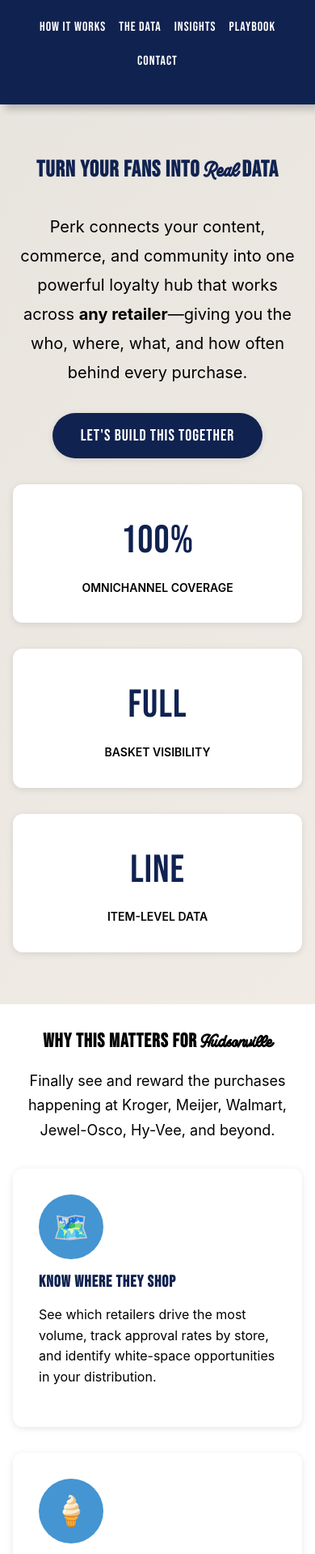
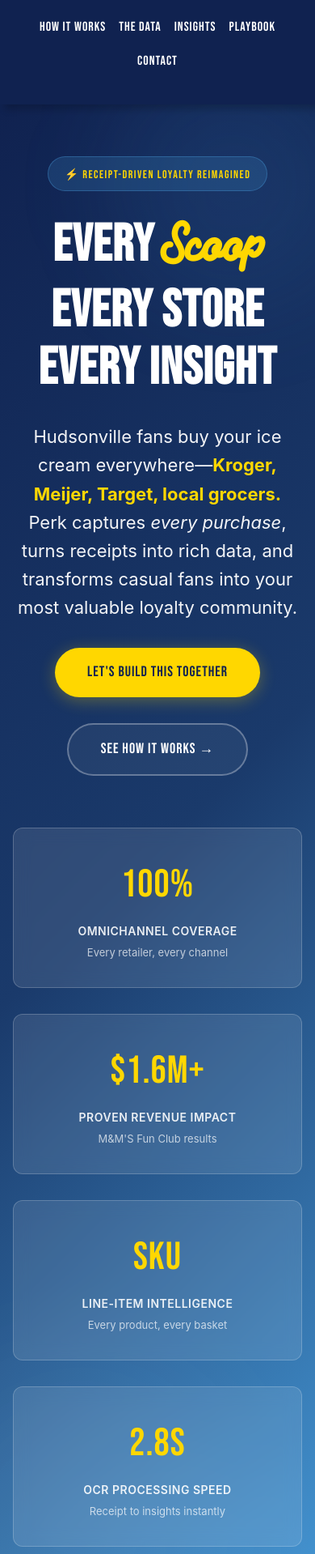
Before and after one commit to tgauss/hudsonville-perk-microsite, a plain HTML site: page index.html in a window 390 px wide. Shown: the part 70-1989 px from the top of the page at 81% size. Drawn offline with Linux system fonts and the light colour scheme.

Commit message:
Redesign hero section and add light blue accent section
Hero Section Updates:
- Complete redesign with gradient background (navy to light blue)
- New headline: 'EVERY Scoop EVERY STORE EVERY INSIGHT'
- Enhanced messaging highlighting Kroger, Meijer, Target, etc.
- Added decorative blur elements for visual depth
- Gold accent badge and CTA button
- 4 enhanced stat cards with 3-line details
- Dual CTA buttons (primary + secondary)
- Mobile responsive

Light Blue Accent Section:
- Converted 'Get the Scoop' customer profile section
- Background: #4495d2 (light blue)
- Navy headers (#102250) with white body text
- Creates visual break mid-page

M&M's Case Study Repositioned:
- Moved from after 'How It Works' to before final CTA
- Better story flow: show capability → prove results → close
- Maintains all 10 result cards and formatting

```diff
--- a/index.html
+++ b/index.html
@@ -846,28 +846,58 @@
   </header>
 
   <!-- Hero -->
-  <section class="hero">
-    <div class="container">
-      <h1>
-        TURN YOUR FANS INTO <span class="script-accent">Real</span> DATA
-      </h1>
-      <p class="lead">
-        Perk connects your content, commerce, and community into one powerful loyalty hub that works across <strong>any retailer</strong>—giving you the who, where, what, and how often behind every purchase.
-      </p>
-      <a href="#contact" class="btn">Let's Build This Together</a>
-
-      <div class="hero-stats">
-        <div class="stat-card">
-          <div class="stat-number">100%</div>
-          <div class="stat-label">Omnichannel Coverage</div>
-        </div>
-        <div class="stat-card">
-          <div class="stat-number">Full</div>
-          <div class="stat-label">Basket Visibility</div>
-        </div>
-        <div class="stat-card">
-          <div class="stat-number">Line</div>
-          <div class="stat-label">Item-Level Data</div>
+  <section class="hero" style="background: linear-gradient(135deg, #102250 0%, #1a3a6b 50%, #4495d2 100%); position: relative; overflow: hidden;">
+    <!-- Decorative Background Elements -->
+    <div style="position: absolute; top: -50px; right: -50px; width: 300px; height: 300px; border-radius: 50%; background: rgba(68, 149, 210, 0.1); filter: blur(60px);"></div>
+    <div style="position: absolute; bottom: -100px; left: -100px; width: 400px; height: 400px; border-radius: 50%; background: rgba(255, 255, 255, 0.05); filter: blur(80px);"></div>
+
+    <div class="container" style="position: relative; z-index: 1;">
+      <div style="text-align: center; max-width: 900px; margin: 0 auto;">
+        <div style="display: inline-block; padding: 8px 20px; background: rgba(68, 149, 210, 0.2); border-radius: 100px; border: 1px solid rgba(68, 149, 210, 0.4); margin-bottom: var(--space-medium);">
+          <span style="font-family: var(--font-heading); font-size: 14px; letter-spacing: 1.5px; color: #FFD700;">⚡ RECEIPT-DRIVEN LOYALTY REIMAGINED</span>
+        </div>
+
+        <h1 style="font-size: 64px; line-height: 1.1; margin-bottom: var(--space-medium); color: var(--color-white);">
+          EVERY <span class="script-accent" style="color: #FFD700; font-size: 72px;">Scoop</span><br>
+          EVERY STORE<br>
+          EVERY INSIGHT
+        </h1>
+
+        <p class="lead" style="font-size: 22px; line-height: 1.6; margin-bottom: var(--space-large); color: rgba(255,255,255,0.95); max-width: 700px; margin-left: auto; margin-right: auto;">
+          Hudsonville fans buy your ice cream everywhere—<strong style="color: #FFD700;">Kroger, Meijer, Target, local grocers.</strong>
+          Perk captures <em>every purchase</em>, turns receipts into rich data, and transforms casual fans into your most valuable loyalty community.
+        </p>
+
+        <div style="display: flex; gap: var(--space-medium); justify-content: center; flex-wrap: wrap; margin-bottom: var(--space-xl);">
+          <a href="#contact" class="btn" style="font-size: 18px; padding: 16px 40px; background: #FFD700; color: var(--color-primary); box-shadow: 0 4px 20px rgba(255, 215, 0, 0.3);">Let's Build This Together</a>
+          <a href="#how-it-works" style="font-size: 18px; padding: 16px 40px; border-radius: 100px; border: 2px solid rgba(255,255,255,0.3); color: var(--color-white); text-decoration: none; font-family: var(--font-heading); text-transform: uppercase; letter-spacing: 1px; transition: all 0.3s ease; display: inline-block; background: rgba(255,255,255,0.05);">See How It Works →</a>
+        </div>
+
+        <!-- Enhanced Stats Grid -->
+        <div style="display: grid; grid-template-columns: repeat(auto-fit, minmax(200px, 1fr)); gap: var(--space-medium); margin-top: var(--space-xl);">
+          <div style="background: rgba(255,255,255,0.1); padding: var(--space-large); border-radius: 12px; backdrop-filter: blur(10px); border: 1px solid rgba(255,255,255,0.2);">
+            <div style="font-family: var(--font-heading); font-size: 48px; color: #FFD700; margin-bottom: var(--space-xs); letter-spacing: 1px;">100%</div>
+            <div style="font-size: 14px; color: rgba(255,255,255,0.9); font-weight: 600; text-transform: uppercase; letter-spacing: 0.5px;">Omnichannel Coverage</div>
+            <div style="font-size: 13px; color: rgba(255,255,255,0.7); margin-top: 4px;">Every retailer, every channel</div>
+          </div>
+
+          <div style="background: rgba(255,255,255,0.1); padding: var(--space-large); border-radius: 12px; backdrop-filter: blur(10px); border: 1px solid rgba(255,255,255,0.2);">
+            <div style="font-family: var(--font-heading); font-size: 48px; color: #FFD700; margin-bottom: var(--space-xs); letter-spacing: 1px;">$1.6M+</div>
+            <div style="font-size: 14px; color: rgba(255,255,255,0.9); font-weight: 600; text-transform: uppercase; letter-spacing: 0.5px;">Proven Revenue Impact</div>
+            <div style="font-size: 13px; color: rgba(255,255,255,0.7); margin-top: 4px;">M&M'S Fun Club results</div>
+          </div>
+
+          <div style="background: rgba(255,255,255,0.1); padding: var(--space-large); border-radius: 12px; backdrop-filter: blur(10px); border: 1px solid rgba(255,255,255,0.2);">
+            <div style="font-family: var(--font-heading); font-size: 48px; color: #FFD700; margin-bottom: var(--space-xs); letter-spacing: 1px;">SKU</div>
+            <div style="font-size: 14px; color: rgba(255,255,255,0.9); font-weight: 600; text-transform: uppercase; letter-spacing: 0.5px;">Line-Item Intelligence</div>
+            <div style="font-size: 13px; color: rgba(255,255,255,0.7); margin-top: 4px;">Every product, every basket</div>
+          </div>
+
+          <div style="background: rgba(255,255,255,0.1); padding: var(--space-large); border-radius: 12px; backdrop-filter: blur(10px); border: 1px solid rgba(255,255,255,0.2);">
+            <div style="font-family: var(--font-heading); font-size: 48px; color: #FFD700; margin-bottom: var(--space-xs); letter-spacing: 1px;">2.8s</div>
+            <div style="font-size: 14px; color: rgba(255,255,255,0.9); font-weight: 600; text-transform: uppercase; letter-spacing: 0.5px;">OCR Processing Speed</div>
+            <div style="font-size: 13px; color: rgba(255,255,255,0.7); margin-top: 4px;">Receipt to insights instantly</div>
+          </div>
         </div>
       </div>
     </div>
@@ -929,121 +959,6 @@
           <h3>SYNC</h3>
           <p>Data flows to your CRM/ESP/CDP. Members earn points, unlock rewards, and see personalized challenges at their next login.</p>
         </div>
-      </div>
-    </div>
-  </section>
-
-  <!-- M&M'S Case Study -->
-  <section class="bg-primary" style="background: linear-gradient(135deg, var(--color-primary) 0%, #1a3a6b 100%); color: var(--color-white); padding: var(--space-xl) 0;">
-    <div class="container">
-      <div class="section-header text-center">
-        <h2 style="color: var(--color-white);">PROVEN RESULTS: M&M'S FUN CLUB</h2>
-        <p style="color: rgba(255,255,255,0.9); font-size: 18px; max-width: 800px; margin: 0 auto;">
-          Perk transformed M&M'S Fun Club into an always-on engagement engine—automating content, capturing SKU-level data, and linking every action to receipts and purchases. <strong>The more fans played, scanned, and redeemed, the more they bought M&M'S.</strong>
-        </p>
-      </div>
-
-      <div style="display: grid; grid-template-columns: repeat(auto-fit, minmax(320px, 1fr)); gap: var(--space-medium); margin-top: var(--space-large);">
-
-        <!-- Result Card 1 -->
-        <div style="background: rgba(255,255,255,0.1); padding: var(--space-large); border-radius: 12px; backdrop-filter: blur(10px); border: 1px solid rgba(255,255,255,0.2);">
-          <div style="font-size: 48px; margin-bottom: var(--space-small);">📈</div>
-          <h3 style="color: var(--color-secondary); font-size: 24px; margin-bottom: var(--space-small);">ENGAGEMENT = SALES</h3>
-          <p style="font-size: 15px; line-height: 1.6; margin: 0;">
-            Members who engage most spend up to <strong style="color: #FFD700;">8× more per receipt</strong> than low-engagement users
-          </p>
-        </div>
-
-        <!-- Result Card 2 -->
-        <div style="background: rgba(255,255,255,0.1); padding: var(--space-large); border-radius: 12px; backdrop-filter: blur(10px); border: 1px solid rgba(255,255,255,0.2);">
-          <div style="font-size: 48px; margin-bottom: var(--space-small);">🎮</div>
-          <h3 style="color: var(--color-secondary); font-size: 24px; margin-bottom: var(--space-small);">GAMIFICATION WORKS</h3>
-          <p style="font-size: 15px; line-height: 1.6; margin: 0;">
-            Campaigns featuring games or badges delivered <strong style="color: #FFD700;">2× higher receipt activity</strong> during their run
-          </p>
-        </div>
-
-        <!-- Result Card 3 -->
-        <div style="background: rgba(255,255,255,0.1); padding: var(--space-large); border-radius: 12px; backdrop-filter: blur(10px); border: 1px solid rgba(255,255,255,0.2);">
-          <div style="font-size: 48px; margin-bottom: var(--space-small);">📧</div>
-          <h3 style="color: var(--color-secondary); font-size: 24px; margin-bottom: var(--space-small);">MASSIVE CAMPAIGN LIFTS</h3>
-          <p style="font-size: 15px; line-height: 1.6; margin: 0;">
-            Re-engagement email drove <strong style="color: #FFD700;">+273% actions</strong> and <strong style="color: #FFD700;">+501% receipt uploads</strong> in just days
-          </p>
-        </div>
-
-        <!-- Result Card 4 -->
-        <div style="background: rgba(255,255,255,0.1); padding: var(--space-large); border-radius: 12px; backdrop-filter: blur(10px); border: 1px solid rgba(255,255,255,0.2);">
-          <div style="font-size: 48px; margin-bottom: var(--space-small);">🏆</div>
-          <h3 style="color: var(--color-secondary); font-size: 24px; margin-bottom: var(--space-small);">HABIT-BUILDING CONTENT</h3>
-          <p style="font-size: 15px; line-height: 1.6; margin: 0;">
-            Challenges keep users active <strong style="color: #FFD700;">3× longer</strong> and generate over <strong style="color: #FFD700;">2.5× more actions</strong> than passive members
-          </p>
-        </div>
-
-        <!-- Result Card 5 -->
-        <div style="background: rgba(255,255,255,0.1); padding: var(--space-large); border-radius: 12px; backdrop-filter: blur(10px); border: 1px solid rgba(255,255,255,0.2);">
-          <div style="font-size: 48px; margin-bottom: var(--space-small);">🎯</div>
-          <h3 style="color: var(--color-secondary); font-size: 24px; margin-bottom: var(--space-small);">INTERACTIVE FUN PAYS</h3>
-          <p style="font-size: 15px; line-height: 1.6; margin: 0;">
-            Gamers who played 5+ times logged <strong style="color: #FFD700;">~3.1 receipts per user</strong> (vs 1.6 baseline) and averaged <strong style="color: #FFD700;">$70–$100 Mars baskets</strong>
-          </p>
-        </div>
-
-        <!-- Result Card 6 -->
-        <div style="background: rgba(255,255,255,0.1); padding: var(--space-large); border-radius: 12px; backdrop-filter: blur(10px); border: 1px solid rgba(255,255,255,0.2);">
-          <div style="font-size: 48px; margin-bottom: var(--space-small);">⚡</div>
-          <h3 style="color: var(--color-secondary); font-size: 24px; margin-bottom: var(--space-small);">AUTOMATION DRIVES GROWTH</h3>
-          <p style="font-size: 15px; line-height: 1.6; margin: 0;">
-            Lifecycle emails, birthday bonuses, and Friday "spin-to-win" automations keep members <strong style="color: #FFD700;">engaging weekly—no manual lift</strong>
-          </p>
-        </div>
-
-        <!-- Result Card 7 -->
-        <div style="background: rgba(255,255,255,0.1); padding: var(--space-large); border-radius: 12px; backdrop-filter: blur(10px); border: 1px solid rgba(255,255,255,0.2);">
-          <div style="font-size: 48px; margin-bottom: var(--space-small);">🌐</div>
-          <h3 style="color: var(--color-secondary); font-size: 24px; margin-bottom: var(--space-small);">OMNI-CHANNEL LOYALTY</h3>
-          <p style="font-size: 15px; line-height: 1.6; margin: 0;">
-            Cross-channel users (online + in-store) spend <strong style="color: #FFD700;">5× more overall</strong> and submit <strong style="color: #FFD700;">18.6× more receipts</strong> than average members
-          </p>
-        </div>
-
-        <!-- Result Card 8 -->
-        <div style="background: rgba(255,255,255,0.1); padding: var(--space-large); border-radius: 12px; backdrop-filter: blur(10px); border: 1px solid rgba(255,255,255,0.2);">
-          <div style="font-size: 48px; margin-bottom: var(--space-small);">📊</div>
-          <h3 style="color: var(--color-secondary); font-size: 24px; margin-bottom: var(--space-small);">FIRST-PARTY DATA ADVANTAGE</h3>
-          <p style="font-size: 15px; line-height: 1.6; margin: 0;">
-            Every receipt upload enriches shopper insights across <strong style="color: #FFD700;">1,700+ unique retailers</strong> and <strong style="color: #FFD700;">11K products</strong>, fueling brand and retail co-marketing
-          </p>
-        </div>
-
-        <!-- Result Card 9 -->
-        <div style="background: rgba(255,255,255,0.1); padding: var(--space-large); border-radius: 12px; backdrop-filter: blur(10px); border: 1px solid rgba(255,255,255,0.2);">
-          <div style="font-size: 48px; margin-bottom: var(--space-small);">👥</div>
-          <h3 style="color: var(--color-secondary); font-size: 24px; margin-bottom: var(--space-small);">REFERRAL FLYWHEEL</h3>
-          <p style="font-size: 15px; line-height: 1.6; margin: 0;">
-            Members recruited <strong style="color: #FFD700;">1,758 friends</strong> (~4.5% of actives), creating <strong style="color: #FFD700;">$4,786 in incremental M&M'S purchases</strong> through word-of-mouth loyalty
-          </p>
-        </div>
-
-        <!-- Result Card 10 - Featured -->
-        <div style="background: linear-gradient(135deg, #FFD700 0%, #FFA500 100%); padding: var(--space-large); border-radius: 12px; box-shadow: 0 8px 32px rgba(255, 215, 0, 0.3); border: 2px solid #FFD700; grid-column: span 1;">
-          <div style="font-size: 48px; margin-bottom: var(--space-small);">💰</div>
-          <h3 style="color: var(--color-primary); font-size: 24px; margin-bottom: var(--space-small);">PROVEN REVENUE IMPACT</h3>
-          <p style="font-size: 15px; line-height: 1.6; margin: 0; color: var(--color-primary);">
-            Program generated <strong style="font-size: 18px;">$1.6M+ in direct online revenue</strong> with engagement levels mapping clearly to higher AOV and repeat purchase rates
-          </p>
-        </div>
-
-      </div>
-
-      <!-- Bottom CTA -->
-      <div style="text-align: center; margin-top: var(--space-xl); padding: var(--space-large); background: rgba(68, 149, 210, 0.2); border-radius: 12px; border: 2px solid var(--color-secondary);">
-        <h3 style="color: var(--color-secondary); font-size: 28px; margin-bottom: var(--space-small);">Ready to Drive Similar Results for Hudsonville?</h3>
-        <p style="font-size: 16px; margin-bottom: var(--space-medium); opacity: 0.95;">
-          Transform your fans into a data-rich, revenue-driving loyalty community—just like M&M'S Fun Club.
-        </p>
-        <a href="#contact" class="btn" style="display: inline-block; font-size: 18px; padding: 15px 40px;">Let's Talk Results</a>
       </div>
     </div>
   </section>
@@ -1324,11 +1239,11 @@
   </section>
 
   <!-- Customer Profile Section -->
-  <section class="bg-cream">
+  <section style="background: #4495d2; padding: var(--space-xl) 0;">
     <div class="container">
       <div class="section-header text-center">
-        <h2>GET THE <span class="script-accent">Scoop</span> ON YOUR CUSTOMERS</h2>
-        <p>See the complete picture: engagement, purchases, preferences, and lifetime value</p>
+        <h2 style="color: #102250;">GET THE <span class="script-accent" style="color: var(--color-white);">Scoop</span> ON YOUR CUSTOMERS</h2>
+        <p style="color: var(--color-white); font-size: 18px;">See the complete picture: engagement, purchases, preferences, and lifetime value</p>
       </div>
 
       <div style="background: var(--color-white); border-radius: 12px; box-shadow: var(--shadow-natural); overflow: hidden;">
@@ -2200,6 +2115,121 @@
     </div>
   </section>
 
+  <!-- M&M'S Case Study -->
+  <section class="bg-primary" style="background: linear-gradient(135deg, var(--color-primary) 0%, #1a3a6b 100%); color: var(--color-white); padding: var(--space-xl) 0;">
+    <div class="container">
+      <div class="section-header text-center">
+        <h2 style="color: var(--color-white);">PROVEN RESULTS: M&M'S FUN CLUB</h2>
+        <p style="color: rgba(255,255,255,0.9); font-size: 18px; max-width: 800px; margin: 0 auto;">
+          Perk transformed M&M'S Fun Club into an always-on engagement engine—automating content, capturing SKU-level data, and linking every action to receipts and purchases. <strong>The more fans played, scanned, and redeemed, the more they bought M&M'S.</strong>
+        </p>
+      </div>
+
+      <div style="display: grid; grid-template-columns: repeat(auto-fit, minmax(320px, 1fr)); gap: var(--space-medium); margin-top: var(--space-large);">
+
+        <!-- Result Card 1 -->
+        <div style="background: rgba(255,255,255,0.1); padding: var(--space-large); border-radius: 12px; backdrop-filter: blur(10px); border: 1px solid rgba(255,255,255,0.2);">
+          <div style="font-size: 48px; margin-bottom: var(--space-small);">📈</div>
+          <h3 style="color: var(--color-secondary); font-size: 24px; margin-bottom: var(--space-small);">ENGAGEMENT = SALES</h3>
+          <p style="font-size: 15px; line-height: 1.6; margin: 0;">
+            Members who engage most spend up to <strong style="color: #FFD700;">8× more per receipt</strong> than low-engagement users
+          </p>
+        </div>
+
+        <!-- Result Card 2 -->
+        <div style="background: rgba(255,255,255,0.1); padding: var(--space-large); border-radius: 12px; backdrop-filter: blur(10px); border: 1px solid rgba(255,255,255,0.2);">
+          <div style="font-size: 48px; margin-bottom: var(--space-small);">🎮</div>
+          <h3 style="color: var(--color-secondary); font-size: 24px; margin-bottom: var(--space-small);">GAMIFICATION WORKS</h3>
+          <p style="font-size: 15px; line-height: 1.6; margin: 0;">
+            Campaigns featuring games or badges delivered <strong style="color: #FFD700;">2× higher receipt activity</strong> during their run
+          </p>
+        </div>
+
+        <!-- Result Card 3 -->
+        <div style="background: rgba(255,255,255,0.1); padding: var(--space-large); border-radius: 12px; backdrop-filter: blur(10px); border: 1px solid rgba(255,255,255,0.2);">
+          <div style="font-size: 48px; margin-bottom: var(--space-small);">📧</div>
+          <h3 style="color: var(--color-secondary); font-size: 24px; margin-bottom: var(--space-small);">MASSIVE CAMPAIGN LIFTS</h3>
+          <p style="font-size: 15px; line-height: 1.6; margin: 0;">
+            Re-engagement email drove <strong style="color: #FFD700;">+273% actions</strong> and <strong style="color: #FFD700;">+501% receipt uploads</strong> in just days
+          </p>
+        </div>
+
+        <!-- Result Card 4 -->
+        <div style="background: rgba(255,255,255,0.1); padding: var(--space-large); border-radius: 12px; backdrop-filter: blur(10px); border: 1px solid rgba(255,255,255,0.2);">
+          <div style="font-size: 48px; margin-bottom: var(--space-small);">🏆</div>
+          <h3 style="color: var(--color-secondary); font-size: 24px; margin-bottom: var(--space-small);">HABIT-BUILDING CONTENT</h3>
+          <p style="font-size: 15px; line-height: 1.6; margin: 0;">
+            Challenges keep users active <strong style="color: #FFD700;">3× longer</strong> and generate over <strong style="color: #FFD700;">2.5× more actions</strong> than passive members
+          </p>
+        </div>
+
+        <!-- Result Card 5 -->
+        <div style="background: rgba(255,255,255,0.1); padding: var(--space-large); border-radius: 12px; backdrop-filter: blur(10px); border: 1px solid rgba(255,255,255,0.2);">
+          <div style="font-size: 48px; margin-bottom: var(--space-small);">🎯</div>
+          <h3 style="color: var(--color-secondary); font-size: 24px; margin-bottom: var(--space-small);">INTERACTIVE FUN PAYS</h3>
+          <p style="font-size: 15px; line-height: 1.6; margin: 0;">
+            Gamers who played 5+ times logged <strong style="color: #FFD700;">~3.1 receipts per user</strong> (vs 1.6 baseline) and averaged <strong style="color: #FFD700;">$70–$100 Mars baskets</strong>
+          </p>
+        </div>
+
+        <!-- Result Card 6 -->
+        <div style="background: rgba(255,255,255,0.1); padding: var(--space-large); border-radius: 12px; backdrop-filter: blur(10px); border: 1px solid rgba(255,255,255,0.2);">
+          <div style="font-size: 48px; margin-bottom: var(--space-small);">⚡</div>
+          <h3 style="color: var(--color-secondary); font-size: 24px; margin-bottom: var(--space-small);">AUTOMATION DRIVES GROWTH</h3>
+          <p style="font-size: 15px; line-height: 1.6; margin: 0;">
+            Lifecycle emails, birthday bonuses, and Friday "spin-to-win" automations keep members <strong style="color: #FFD700;">engaging weekly—no manual lift</strong>
+          </p>
+        </div>
+
+        <!-- Result Card 7 -->
+        <div style="background: rgba(255,255,255,0.1); padding: var(--space-large); border-radius: 12px; backdrop-filter: blur(10px); border: 1px solid rgba(255,255,255,0.2);">
+          <div style="font-size: 48px; margin-bottom: var(--space-small);">🌐</div>
+          <h3 style="color: var(--color-secondary); font-size: 24px; margin-bottom: var(--space-small);">OMNI-CHANNEL LOYALTY</h3>
+          <p style="font-size: 15px; line-height: 1.6; margin: 0;">
+            Cross-channel users (online + in-store) spend <strong style="color: #FFD700;">5× more overall</strong> and submit <strong style="color: #FFD700;">18.6× more receipts</strong> than average members
+          </p>
+        </div>
+
+        <!-- Result Card 8 -->
+        <div style="background: rgba(255,255,255,0.1); padding: var(--space-large); border-radius: 12px; backdrop-filter: blur(10px); border: 1px solid rgba(255,255,255,0.2);">
+          <div style="font-size: 48px; margin-bottom: var(--space-small);">📊</div>
+          <h3 style="color: var(--color-secondary); font-size: 24px; margin-bottom: var(--space-small);">FIRST-PARTY DATA ADVANTAGE</h3>
+          <p style="font-size: 15px; line-height: 1.6; margin: 0;">
+            Every receipt upload enriches shopper insights across <strong style="color: #FFD700;">1,700+ unique retailers</strong> and <strong style="color: #FFD700;">11K products</strong>, fueling brand and retail co-marketing
+          </p>
+        </div>
+
+        <!-- Result Card 9 -->
+        <div style="background: rgba(255,255,255,0.1); padding: var(--space-large); border-radius: 12px; backdrop-filter: blur(10px); border: 1px solid rgba(255,255,255,0.2);">
+          <div style="font-size: 48px; margin-bottom: var(--space-small);">👥</div>
+          <h3 style="color: var(--color-secondary); font-size: 24px; margin-bottom: var(--space-small);">REFERRAL FLYWHEEL</h3>
+          <p style="font-size: 15px; line-height: 1.6; margin: 0;">
+            Members recruited <strong style="color: #FFD700;">1,758 friends</strong> (~4.5% of actives), creating <strong style="color: #FFD700;">$4,786 in incremental M&M'S purchases</strong> through word-of-mouth loyalty
+          </p>
+        </div>
+
+        <!-- Result Card 10 - Featured -->
+        <div style="background: linear-gradient(135deg, #FFD700 0%, #FFA500 100%); padding: var(--space-large); border-radius: 12px; box-shadow: 0 8px 32px rgba(255, 215, 0, 0.3); border: 2px solid #FFD700; grid-column: span 1;">
+          <div style="font-size: 48px; margin-bottom: var(--space-small);">💰</div>
+          <h3 style="color: var(--color-primary); font-size: 24px; margin-bottom: var(--space-small);">PROVEN REVENUE IMPACT</h3>
+          <p style="font-size: 15px; line-height: 1.6; margin: 0; color: var(--color-primary);">
+            Program generated <strong style="font-size: 18px;">$1.6M+ in direct online revenue</strong> with engagement levels mapping clearly to higher AOV and repeat purchase rates
+          </p>
+        </div>
+
+      </div>
+
+      <!-- Bottom CTA -->
+      <div style="text-align: center; margin-top: var(--space-xl); padding: var(--space-large); background: rgba(68, 149, 210, 0.2); border-radius: 12px; border: 2px solid var(--color-secondary);">
+        <h3 style="color: var(--color-secondary); font-size: 28px; margin-bottom: var(--space-small);">Ready to Drive Similar Results for Hudsonville?</h3>
+        <p style="font-size: 16px; margin-bottom: var(--space-medium); opacity: 0.95;">
+          Transform your fans into a data-rich, revenue-driving loyalty community—just like M&M'S Fun Club.
+        </p>
+        <a href="#contact" class="btn" style="display: inline-block; font-size: 18px; padding: 15px 40px;">Let's Talk Results</a>
+      </div>
+    </div>
+  </section>
+
   <!-- CTA Section -->
   <section id="contact" class="cta-section bg-cream">
     <div class="container">
```
